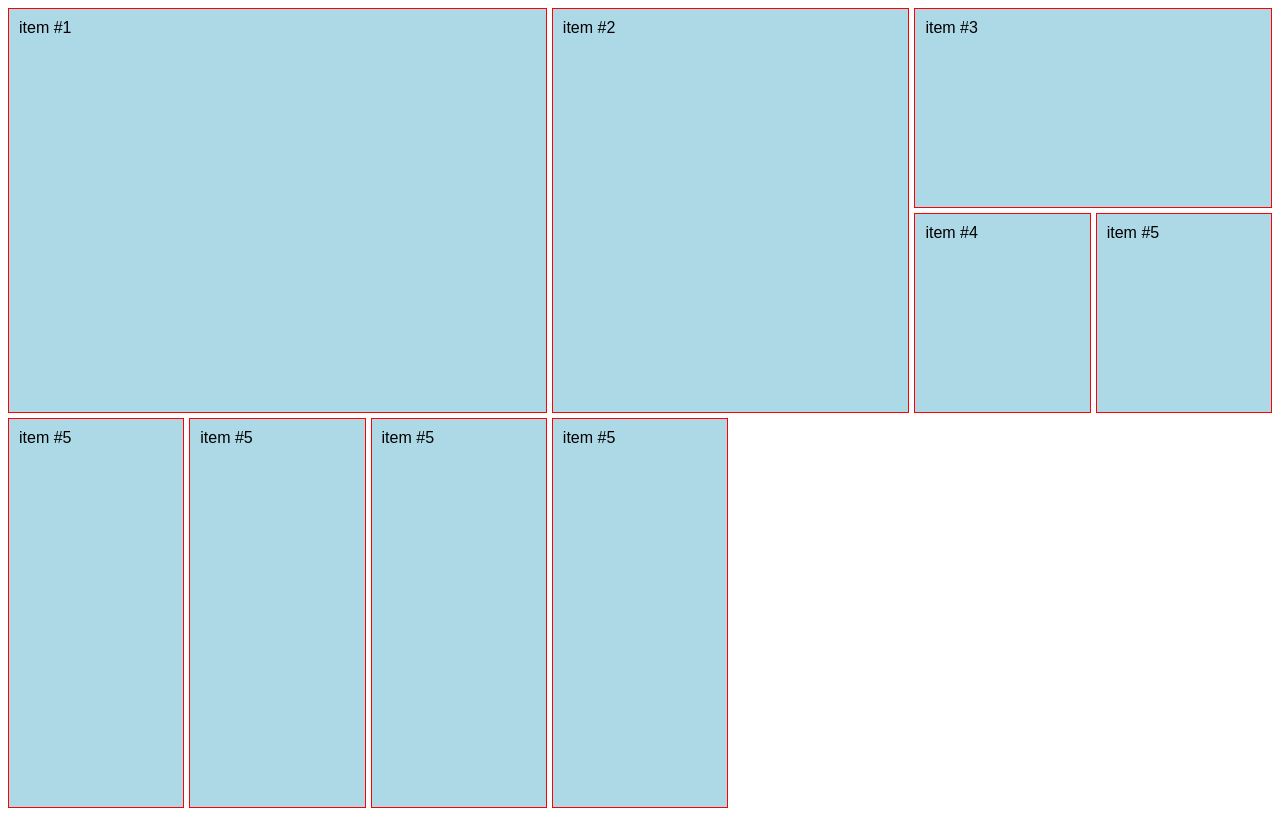
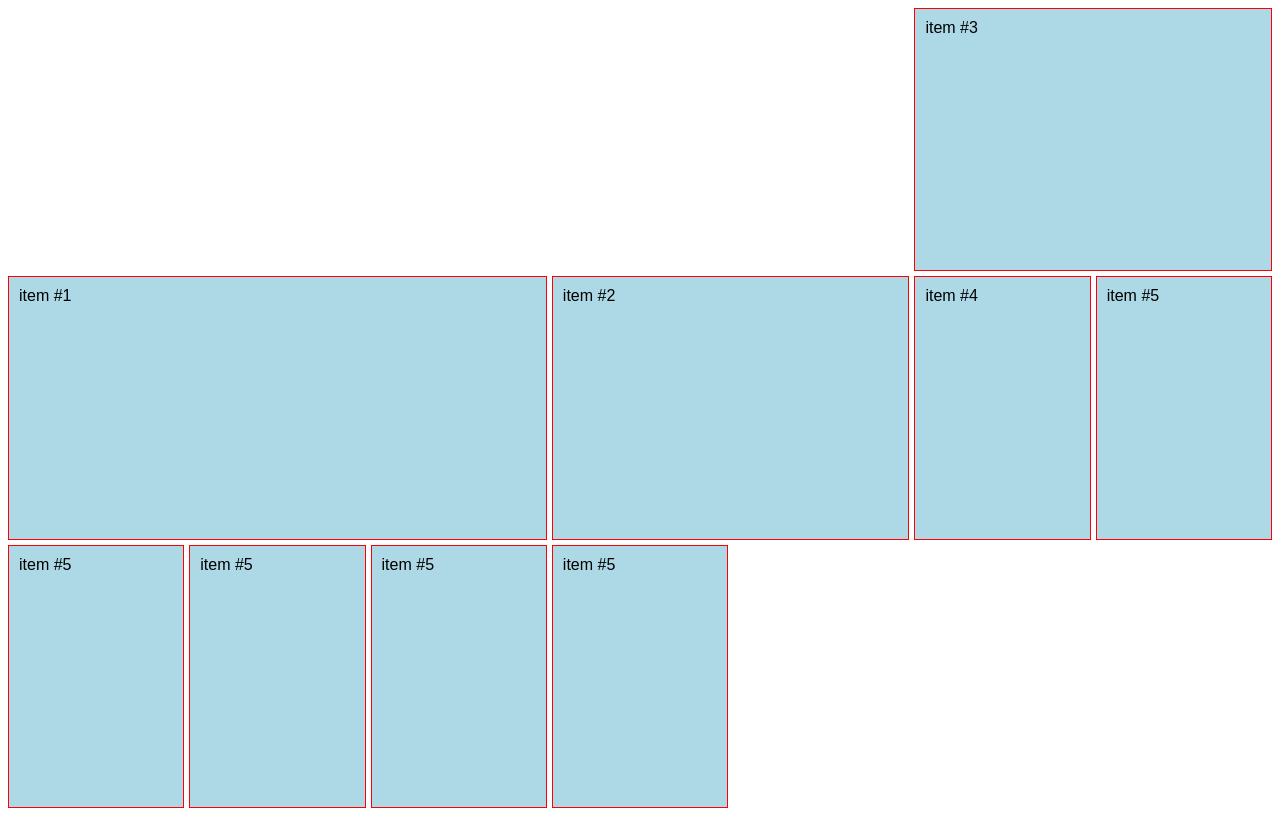
Before and after one commit to encinafr/CSS-Grid-Layout, a plain HTML site: page index.html in a window 1280 px wide. Drawn offline with Linux system fonts and the light colour scheme.

Commit message:
Manejando-el-grid-implicito

```diff
--- a/style/styles.css
+++ b/style/styles.css
@@ -4,9 +4,10 @@ body {
 .container {
   display: grid;
   grid-template-columns: [inicio] 1fr [linea2] 1fr [linea3] 1fr [destacado-end] 1fr [linea5] 1fr [destacado2-end] 1fr [linea7] 1fr [final];
-  grid-template-rows: [inicio] 200px [inicio2] 200px [final];
+  /*grid-template-rows: [inicio] 200px [inicio2] 200px [final];*/
   grid-gap: 5px;
   height: 100vh;
+  grid-auto-rows: 50 px 100px
 }
 .item {
   background: lightblue;
```
Also changed, not shown: index.html (line endings or trailing spaces).
